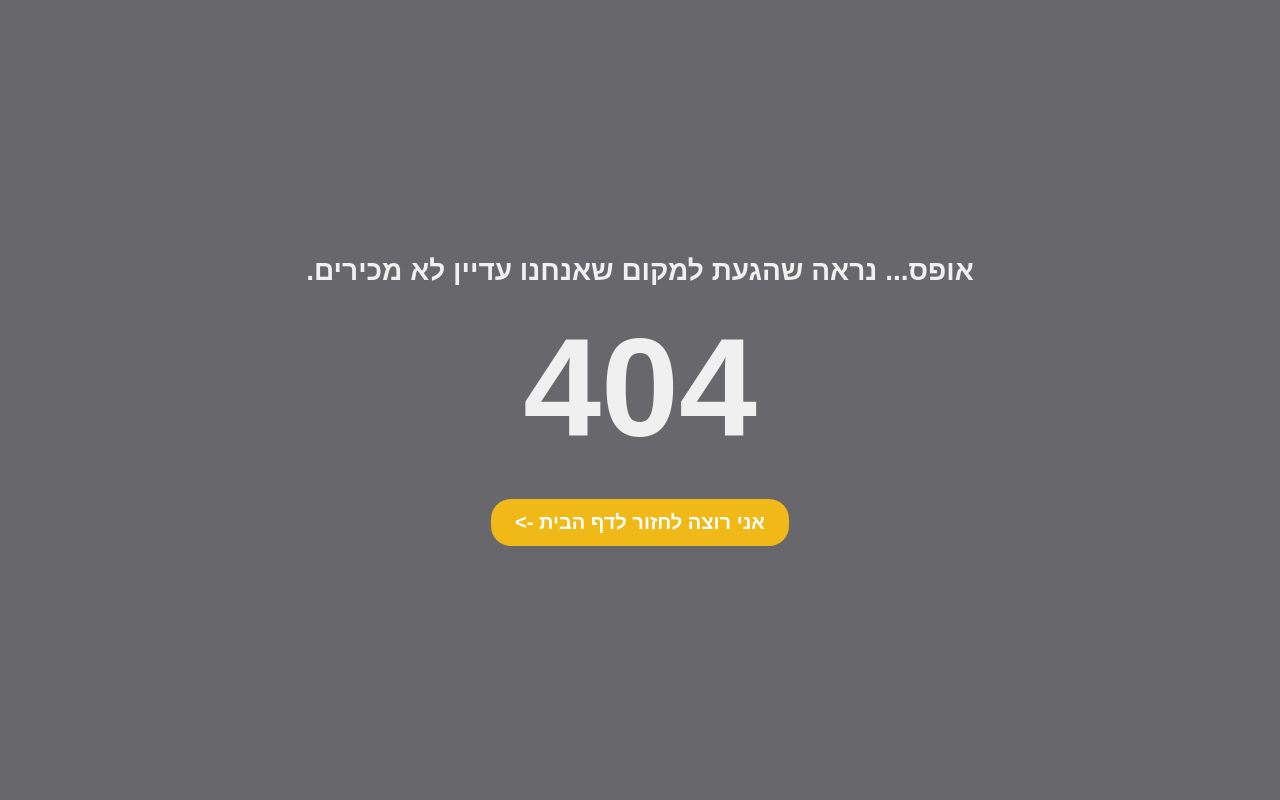
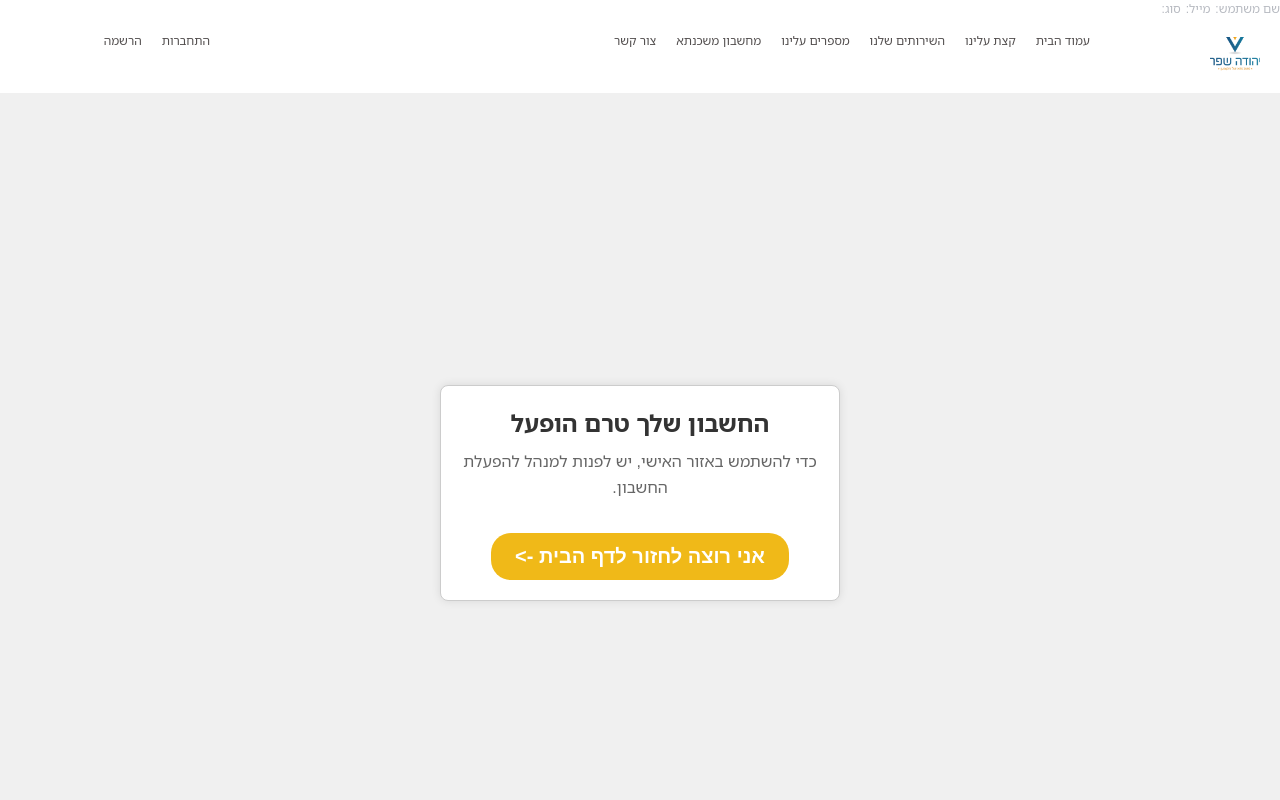
Before and after one commit to RikyShafer/Mortgage_advice, a React (Create React App) app in the folder client/: page /inactive-account in a window 1280 px wide. Before the commit this address had no page. Shown: the top 800 px of the page. Built offline with nearby package versions, Linux system fonts and the light colour scheme.

Commit message:
Handle user registration so that they do not enter the personal area until their account is approved and active

```diff
--- a/client/src/App.js
+++ b/client/src/App.js
@@ -124,6 +124,7 @@ import ListForUser from './features/chat/listForUser/listForUser';
 import TheyTellUs from './features/TheyTellUs/TheyTellUs';
 import ContactUs from './features/ContactUs/ContactUs';
 import NotFoundPage404 from './features/NotFoundPage404';
+import AccountActivationPage from './features/privateArea/active/AccountActivationPage';
 
 function App() {
   return (
@@ -140,6 +141,7 @@ function App() {
           <Route path="signup" element={<UserRegisterAdd />} />
           <Route path="/message" element={<ProcessCompletionMessage />} />
           <Route path="login" element={<LoginPage />} />
+          <Route path="inactive-account" element={<AccountActivationPage />} />
 
           <Route element={<PersistLogin />} >
             <Route element={<RequireAuth />} >
--- a/client/src/features/chat/DeletingMessage/DeletingMessage.js
+++ b/client/src/features/chat/DeletingMessage/DeletingMessage.js
@@ -19,6 +19,7 @@ const DeletingMessage = ({ conversationId, messageId, messages, setMessages }) =
                 console.error('Failed to delete the message: ', err);
             }
         }
+
     };
 
     return (
--- a/client/src/features/chat/listForUser/listForUser.js
+++ b/client/src/features/chat/listForUser/listForUser.js
@@ -9,15 +9,19 @@ import DeletingMessage from '../DeletingMessage/DeletingMessage';
 import ContinueChatting from '../ContinueChatting/ContinueChatting';
 import { formatDistanceToNow } from 'date-fns';
 import { he } from 'date-fns/locale';
+import { useSendLogoutMutation } from '../../auth/authApiSlice';
+import { useNavigate } from 'react-router-dom';
 
 const ListForUser = () => {
+    const [logout] = useSendLogoutMutation();
+    const navigate = useNavigate();
     // const [page, setPage] = useState(1);
     const page = 1;
     const limit = 4;
     // const { data: chat, isLoading, isError, error, refetch } = useViewInChatQuery({ page, limit });
     const { data: chat, isLoading, isError, error } = useViewInChatQuery({ page, limit });
 
-    const { firstName,lastName } = useAuth();
+    const { firstName,lastName,active } = useAuth();
     const token = useSelector((state) => state.auth.token);
 
 
@@ -26,7 +30,16 @@ const ListForUser = () => {
         if (token) {
             console.log("Fetching users...");
         }
-    }, [token]);
+        const handleLogout = async () => {
+            if (!active) {
+                // If active is false, navigate away from personal area
+                await logout();
+                // After logout, navigate away from personal area
+                navigate("/inactive-account");
+            }
+        };
+        handleLogout();
+    }, [token,active,logout,navigate]);
 
     if (isLoading) {
         return <h1>Loading...</h1>;
--- /dev/null
+++ b/client/src/features/privateArea/active/AccountActivationPage.css
@@ -0,0 +1,52 @@
+.activation-page {
+    display: flex;
+    justify-content: center;
+    align-items: center;
+    height: 100vh;
+    background-color: #f0f0f0; /* Adjust background color as per your site theme */
+}
+
+.activation-content {
+    text-align: center;
+    padding: 20px;
+    border: 1px solid #ccc;
+    border-radius: 8px;
+    background-color: #fff;
+    box-shadow: 0 0 10px rgba(0, 0, 0, 0.1);
+    max-width: 400px;
+}
+
+.activation-content h2 {
+    color: #333;
+    font-size: 24px;
+    margin-bottom: 10px;
+}
+
+.activation-content p {
+    color: #666;
+    font-size: 16px;
+    line-height: 1.6;
+}
+
+
+.not-found-link {
+    text-decoration: none;
+}
+
+.not-found-button {
+    background-color: var(--button);
+    color: white;
+    padding: 12px 24px;
+    border-radius: 20px;
+    border: none;
+    cursor: pointer;
+    font-size: 20px;
+    font-weight: bold;
+    outline: none;
+    transition: background-color 0.3s ease;
+    margin-top: 4vh
+}
+
+.not-found-button:hover {
+    background-color: var(--button);
+}
--- /dev/null
+++ b/client/src/features/privateArea/active/AccountActivationPage.js
@@ -0,0 +1,22 @@
+import React from 'react';
+import './AccountActivationPage.css'; // Import your CSS file
+import { Link } from 'react-router-dom';
+
+const AccountActivationPage = () => {
+    return (
+        <div className="activation-page">
+            <div className="activation-content">
+                <h2>החשבון שלך טרם הופעל</h2>
+                <p>כדי להשתמש באזור האישי, יש לפנות למנהל להפעלת החשבון.</p>
+                <Link to="/" className="not-found-link">
+                    <button className="not-found-button">
+                    אני רוצה לחזור לדף הבית {'->'}
+                    </button>
+                </Link>
+            </div>
+
+        </div>
+    );
+}
+
+export default AccountActivationPage;
--- a/client/src/features/privateArea/list/Display.js
+++ b/client/src/features/privateArea/list/Display.js
@@ -14,8 +14,8 @@ import { useSendLogoutMutation } from '../../auth/authApiSlice';
 const Display = () => {
     // const { _id, firstName, email, roles, isAdmin, isUser, image } = useAuth();
 
-    const { firstName, email, roles, isAdmin, isUser, image, _id } = useAuth();
-    console.log("Display", firstName, email, roles, isAdmin, isUser, image);
+    const { firstName, email, roles, isAdmin, isUser, image, _id ,active} = useAuth();
+    console.log("Display", firstName, email, roles, isAdmin, isUser, image, "dfg",active,"dfg");
     const [putUser, { isError: putIsError, error: putError, isSuccess: putIsSuccess, isLoading: putIsLoading }] = useUpdateUserMutation();
     const page = 1;
     const limit = 4;
@@ -28,7 +28,18 @@ const Display = () => {
         if (putIsSuccess) {
             navigate("/private-area");
         }
-    }, [putIsSuccess, navigate]);
+        const handleLogout = async () => {
+            if (!active) {
+                // If active is false, navigate away from personal area
+                await logout();
+                // After logout, navigate away from personal area
+                navigate("/inactive-account");
+            }
+        };
+        handleLogout();
+    }, [putIsSuccess, navigate, active, logout]);
+
+
     const handleImageChange = (e) => {
         if (e.target.files)
             setImageBuffer(e.target.files[0]);
--- a/client/src/features/privateArea copy/putUser/UserRegisterPutID.js
+++ b/client/src/features/privateArea/putUser/UserRegisterPutID.js
@@ -5,18 +5,28 @@ import { useUpdateUserMutation } from '../../userRegister/UserRegisterApiSlice';
 import { useNavigate } from 'react-router-dom';
 import { WiDirectionLeft } from 'react-icons/wi';
 import "./user-register-put.css";
+import { useSendLogoutMutation } from '../../auth/authApiSlice';
 const UserRegisterPutID = () => {
-   const { _id, firstName, email ,phone,lastName } = useAuth();
+   const { _id, firstName, email ,phone,lastName ,active} = useAuth();
     const [imgBuffer, setImageBuffer]  = useState(null)
-
+    const [logout] = useSendLogoutMutation();
     const [putUser, { isError: putIsError, error: putError, isSuccess: putIsSuccess, isLoading: putIsLoading }] = useUpdateUserMutation();
 
     const navigate = useNavigate();
     useEffect(() => {
         if (putIsSuccess) {
-            navigate("/private area");
+            navigate("/private-area");
         }
-    }, [putIsSuccess, navigate]);
+        const handleLogout = async () => {
+            if (!active) {
+                // If active is false, navigate away from personal area
+                await logout();
+                // After logout, navigate away from personal area
+                navigate("/inactive-account");
+            }
+        };
+        handleLogout();
+    }, [putIsSuccess, navigate,logout,active]);
     const updateImage = (e)=>{
         if(e.target.files)
             setImageBuffer(e.target.files[0])
--- a/client/src/hooks/useAuth.js
+++ b/client/src/hooks/useAuth.js
@@ -79,16 +79,16 @@ const useAuth = () => {
     if (typeof token === 'string' && token.trim() !== '') {
         try {
             decodedToken = jwtDecode(token);
-            const { _id, firstName, email, roles, image, lastName, phone } = decodedToken;
+            const { _id, firstName, email, roles, image, lastName, phone ,active} = decodedToken;
             isAdmin = roles.includes("ADMIN");
             isUser = roles.includes("USER");
-            return { _id, firstName, email, roles, isAdmin, isUser, image, lastName, phone };
+            return { _id, firstName, email, roles, isAdmin, isUser, image, lastName, phone ,active};
         } catch (error) {
             console.error("Error decoding token:", error);
         }
     }
 
-    return { _id: "", email: "", isAdmin, isUser, firstName: "", roles: "", image: "", lastName: "", phone: "" };
+    return { _id: "", email: "", isAdmin, isUser, firstName: "", roles: "", image: "", lastName: "", phone: "" ,active:""};
 };
 
 export default useAuth;
```
Also changed, not shown: 1 other file (tests, documents, lock files or other folders).
